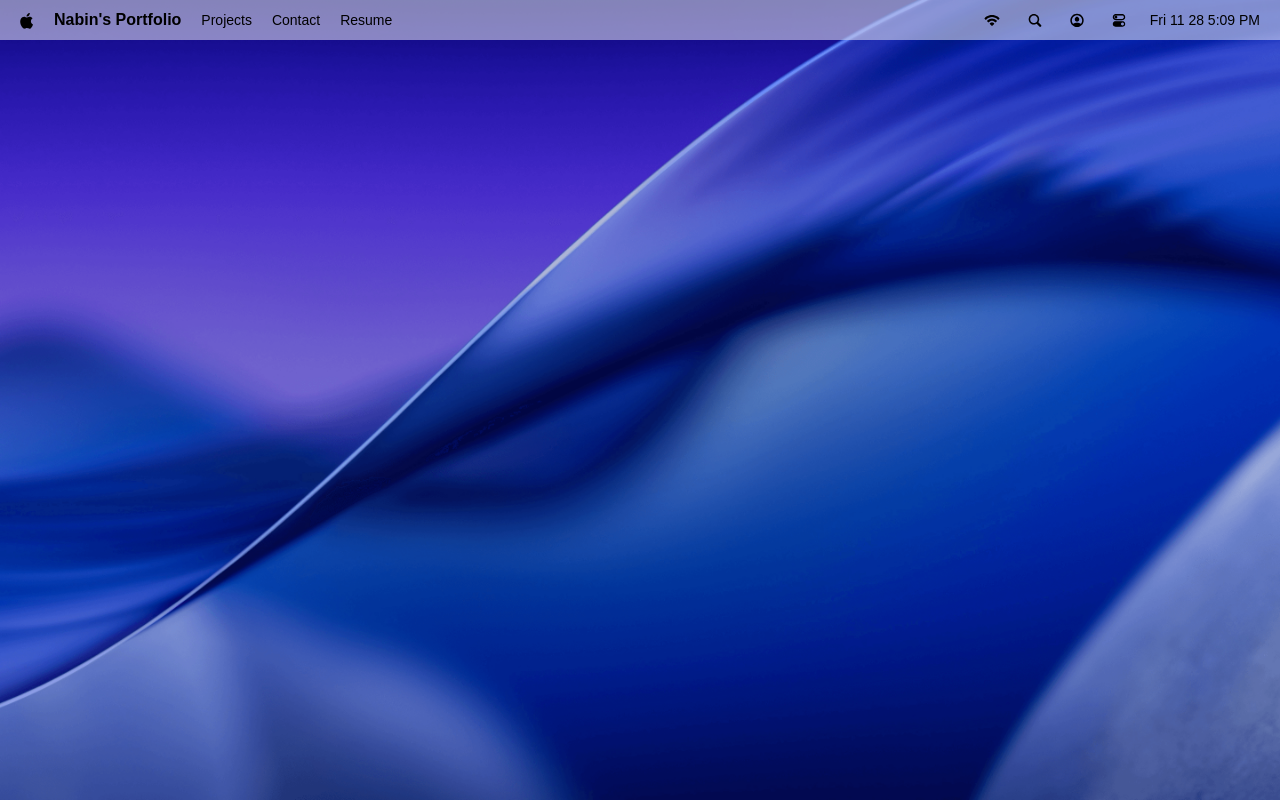
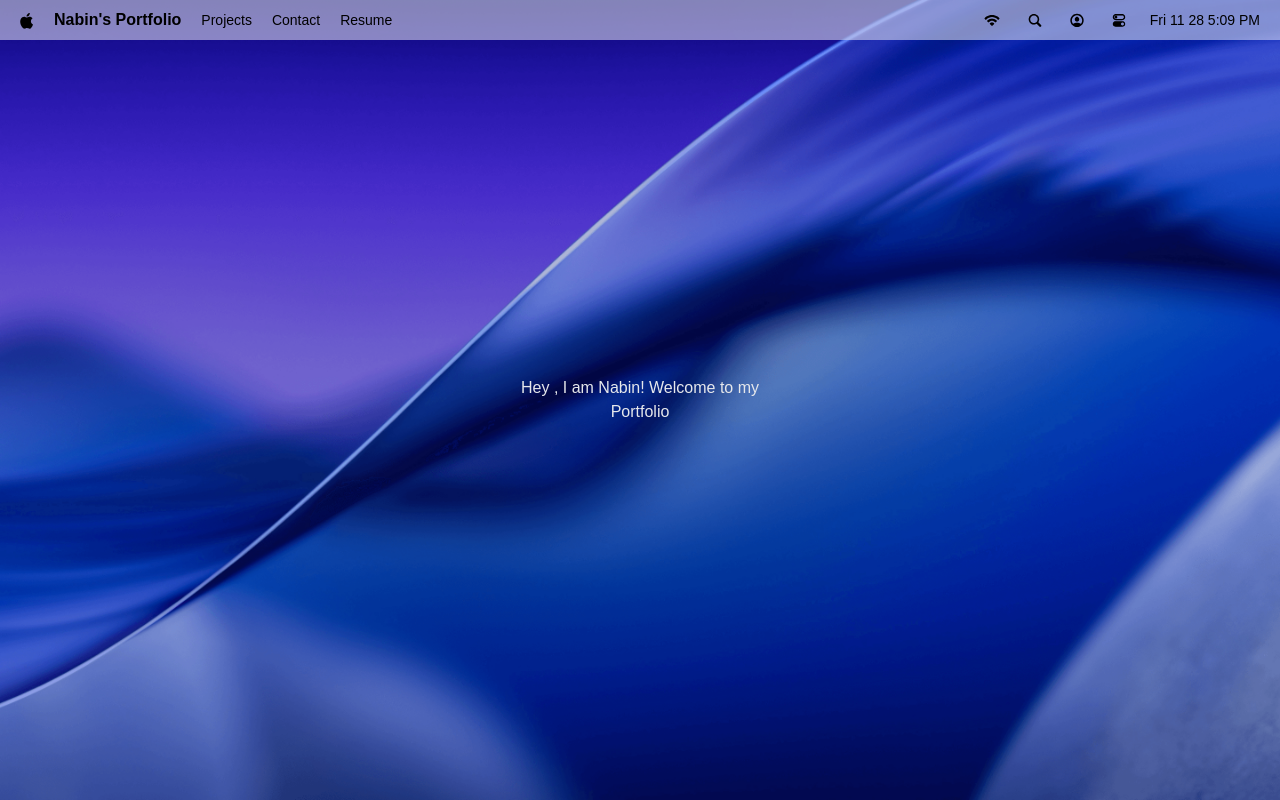
Before and after one commit to Nabin-09/Mac-OS-Portfolio, a React (Vite) app: page / in a window 1280 px wide. Built offline with nearby package versions, Linux system fonts and the light colour scheme; a web font is replaced by a local one.

Commit message:
Entering text

```diff
--- a/package.json
+++ b/package.json
@@ -10,8 +10,11 @@
     "preview": "vite preview"
   },
   "dependencies": {
+    "@gsap/react": "^2.1.2",
     "@tailwindcss/vite": "^4.1.17",
     "dayjs": "^1.11.19",
+    "gsap": "^3.13.0",
+    "lucide-react": "^0.555.0",
     "react": "^19.2.0",
     "react-dom": "^19.2.0",
     "tailwindcss": "^4.1.17"
--- a/src/App.jsx
+++ b/src/App.jsx
@@ -1,10 +1,11 @@
 import React from 'react'
-import Navbar  from '#components/Navbar'
+import {Navbar , Welcome} from '#components'
 
 const App = () => {
   return (
     <main>
       <Navbar></Navbar>
+      <Welcome></Welcome>
     </main>
   )
 }
--- /dev/null
+++ b/src/components/Welcome.jsx
@@ -0,0 +1,13 @@
+import { useRef } from "react"
+
+const Welcome = () => {
+  const titleRef = useRef(null);
+  const subtitleRef = useRef(null);
+
+  return <section id="welcome">
+    <p ref={subtitleRef}>Hey , I am Nabin! Welcome to my</p>
+    <h1 ref={titleRef} className="mt - 7">Portfolio</h1>
+  </section>
+}
+
+export default Welcome
--- /dev/null
+++ b/src/components/index.js
@@ -0,0 +1,7 @@
+import Navbar from "./Navbar";
+import Welcome from "./Welcome";
+
+export{
+    Navbar ,
+    Welcome
+}
```
Also changed, not shown: 1 other file (tests, documents, lock files or other folders).
